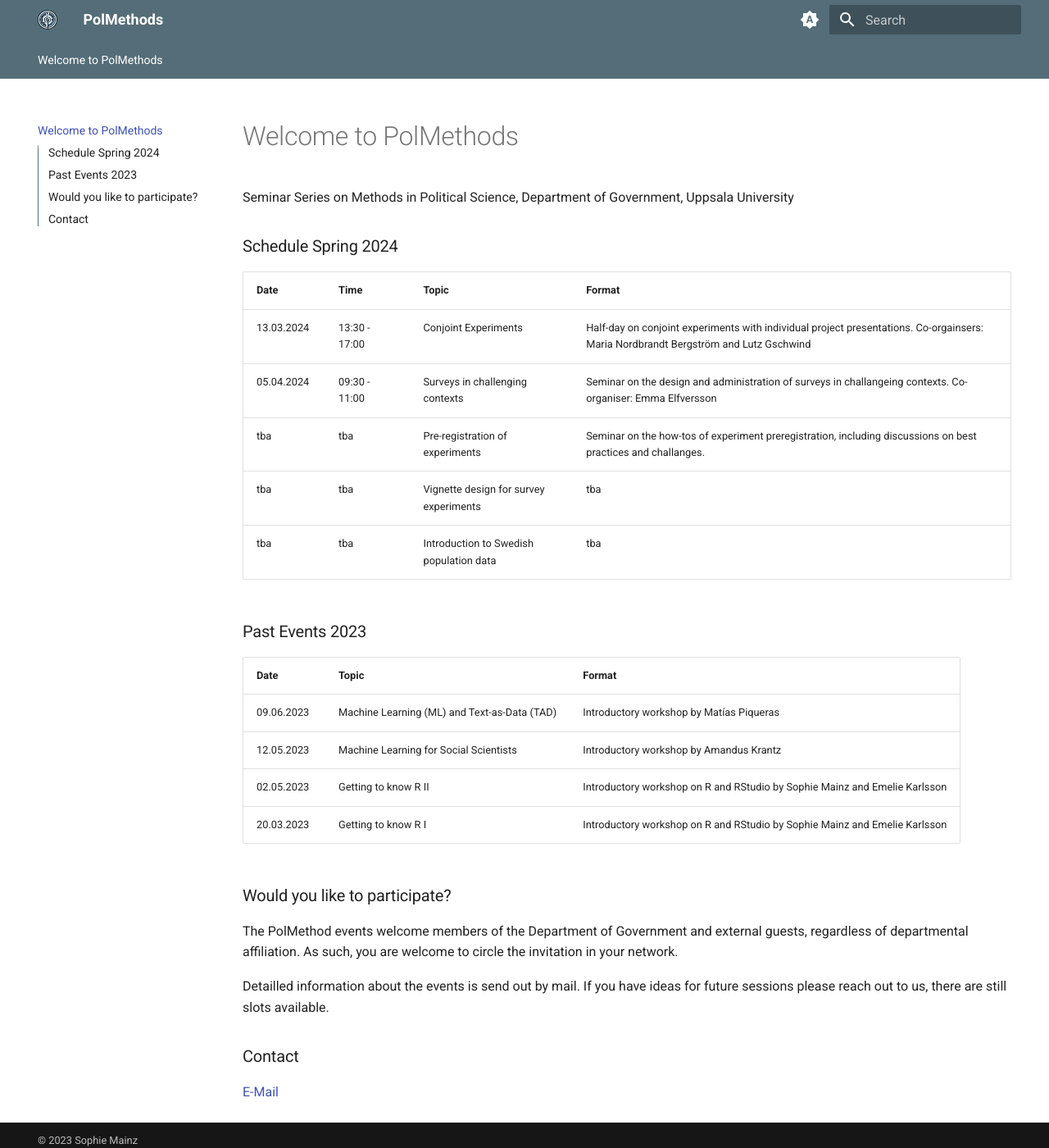
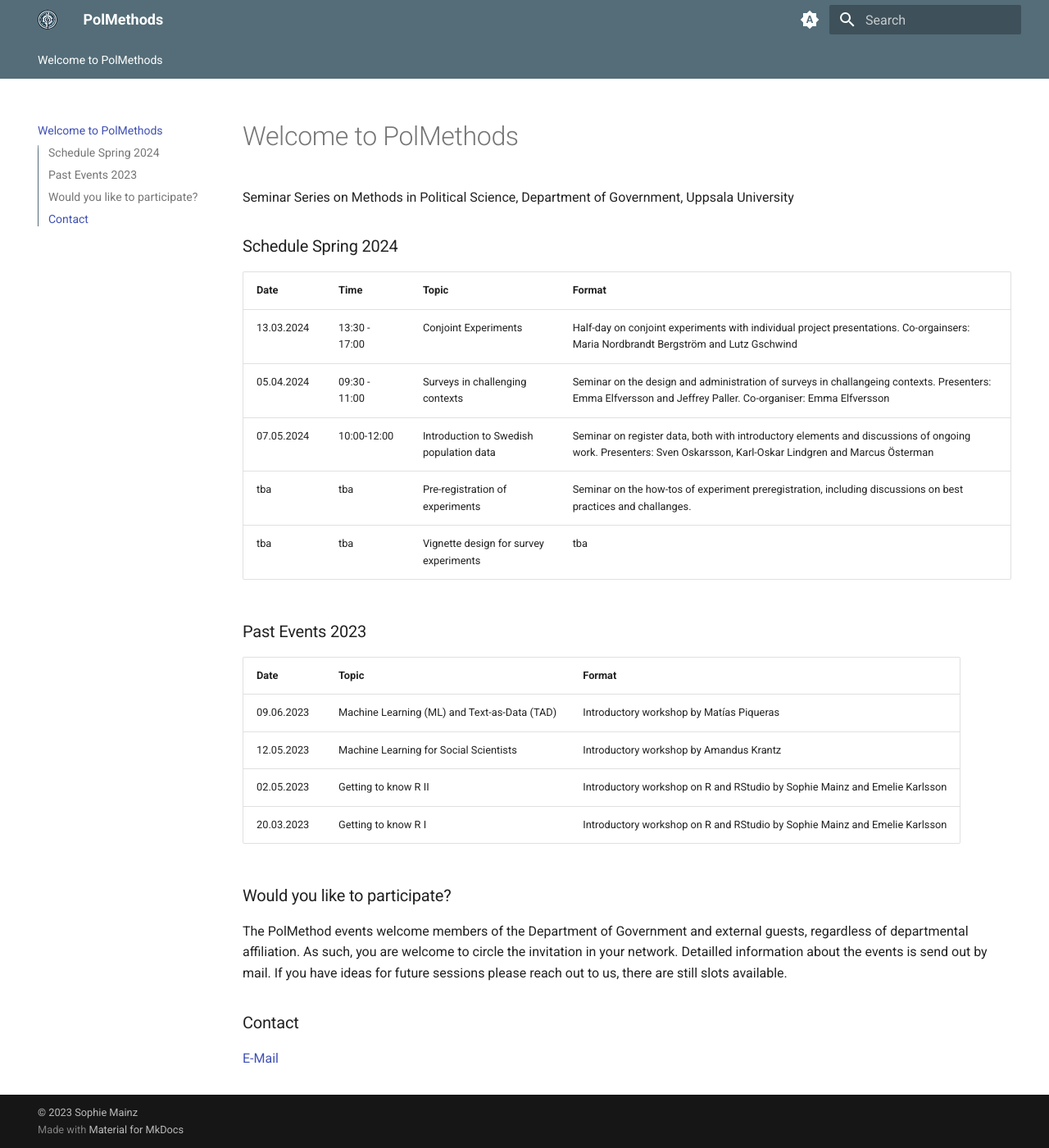
Before and after one commit to sophiemainz/polmethods-website, an MkDocs documentation site: the page built from docs/index.md, in a window 1280 px wide and 1400 px high. Shown: the whole window at 82% size. Built offline with MkDocs 1.6.1 and Material for MkDocs 9.7.7, drawn with Linux system fonts in a browser that asks for light colours.

Commit message:
register data date

```diff
--- a/docs/index.md
+++ b/docs/index.md
@@ -7,10 +7,11 @@
 | Date       | Time       | Topic        | Format                                  |
 |------------|------------|------------|--------------------------------------|
 | 13.03.2024 | 13:30 - 17:00 | Conjoint Experiments | Half-day on conjoint experiments with individual project presentations. Co-orgainsers: Maria Nordbrandt Bergström and Lutz Gschwind |
-| 05.04.2024 | 09:30 - 11:00 | Surveys in challenging contexts | Seminar on the design and administration of surveys in challangeing contexts. Co-organiser: Emma Elfversson|
+| 05.04.2024 | 09:30 - 11:00 | Surveys in challenging contexts | Seminar on the design and administration of surveys in challangeing contexts. Presenters: Emma Elfversson and Jeffrey Paller. Co-organiser: Emma Elfversson|
+| 07.05.2024 | 10:00-12:00 | Introduction to Swedish population data | Seminar on register data, both with introductory elements and discussions of ongoing work. Presenters: Sven Oskarsson, Karl-Oskar Lindgren and Marcus Österman |
 | tba | tba| Pre-registration of experiments | Seminar on the how-tos of experiment preregistration, including discussions on best practices and challanges. |
 | tba | tba | Vignette design for survey experiments | tba    |
-| tba | tba | Introduction to Swedish population data | tba    |
+
 
 
 
@@ -28,9 +29,7 @@
 
 ### Would you like to participate?
 
-The PolMethod events welcome members of the Department of Government and external guests, regardless of departmental affiliation. As such, you are welcome to circle the invitation in your network.
-
-Detailled information about the events is send out by mail. If you have ideas for future sessions please reach out to us, there are still slots available.
+The PolMethod events welcome members of the Department of Government and external guests, regardless of departmental affiliation. As such, you are welcome to circle the invitation in your network. Detailled information about the events is send out by mail. If you have ideas for future sessions please reach out to us, there are still slots available.
 
 ### Contact
 
```
